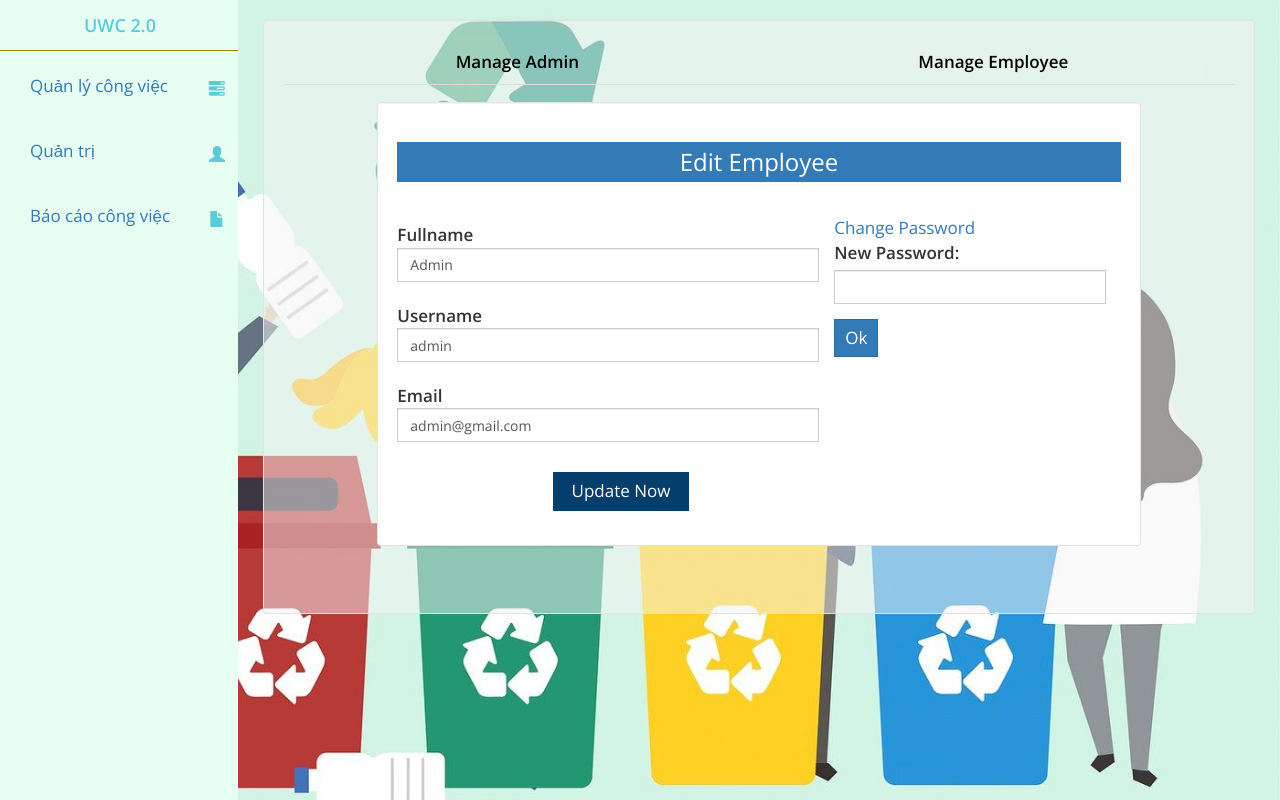
After one commit to TravisMai/CO3001_UWC_HK221, a PHP site: page /update-vehicle.php?admin_id=1 in a window 1280 px wide. The commit adds this page. Run offline with PHP 8.4, Linux system fonts and the light colour scheme; a user stored in the database is signed in; data comes from the database, SQL or seed files in the repository; both versions use the stored data as it was after the commit.

Commit message:
Vehicle
Sửa database thêm vehicle
Sửa thêm 1 vài chức năng về vehicle
Còn lỗi

```diff
--- a/etms/classes/admin_class.php
+++ b/etms/classes/admin_class.php
@@ -461,7 +461,20 @@ class Admin_Class
 		}
 	}
 
+/*----------- add_new_vehicle--------------*/
 
+public function add_new_vehicle($data){
+	$vehicle_name  = $this->test_form_input_data($data['vehicle_name']);
+	$vehicle_status = 0;
+
+	$add_vehicle = $this->db->prepare("INSERT INTO vehicle_info (vehicle_name, status) VALUES (:y, :z)");
+
+	$add_vehicle->bindparam(':y', $vehicle_name);
+	$add_vehicle->bindparam(':z', $vehicle_status);
+
+	$add_user->execute();
+
+}
 
 
 
--- /dev/null
+++ b/etms/update-vehicle.php
@@ -0,0 +1,125 @@
+
+<?php
+
+require 'authentication.php'; // admin authentication check
+
+// auth check
+$user_id = $_SESSION['admin_id'];
+$user_name = $_SESSION['name'];
+$security_key = $_SESSION['security_key'];
+if ($user_id == NULL || $security_key == NULL) {
+    header('Location: index.php');
+}
+
+// check admin
+$user_role = $_SESSION['user_role'];
+if ($user_role != 1) {
+  header('Location: task-info.php');
+}
+
+$admin_id = $_GET['admin_id'];
+
+if(isset($_POST['update_current_employee'])){
+
+    $obj_admin->update_user_data($_POST,$admin_id);
+}
+
+if(isset($_POST['btn_user_password'])){
+
+    $obj_admin->update_user_password($_POST,$admin_id);
+}
+
+
+
+$sql = "SELECT * FROM tbl_admin WHERE user_id='$admin_id' ";
+$info = $obj_admin->manage_all_info($sql);
+$row = $info->fetch(PDO::FETCH_ASSOC);
+
+$page_name="Admin";
+include("include/sidebar.php");
+?>
+
+    <div class="row">
+      <div class="col-md-12">
+        <div class="well well-custom">
+          <ul class="nav nav-tabs nav-justified nav-tabs-custom">
+            <li><a href="manage-admin.php">Manage Admin</a></li>
+            <li><a href="admin-manage-user.php">Manage Employee</a></li>
+          </ul>
+          <div class="gap"></div>
+
+          <div class="row">
+            <div class="col-md-10 col-md-offset-1">
+              <div class="well">
+                <h3 class="text-center bg-primary" style="padding: 7px;">Edit Employee</h3><br>
+
+
+                      <div class="row">
+                        <div class="col-md-7">
+                          <form class="form-horizontal" role="form" action="" method="post" autocomplete="off">
+                            <div class="form-group">
+                              <label class="control-label text-p-reset">Fullname</label>
+                              <div class="">
+                                <input type="text" value="<?php echo $row['fullname']; ?>" placeholder="Enter Employee Name" name="em_fullname" list="expense" class="form-control rounded-0" id="default" required>
+                              </div>
+                            </div>
+
+                            <div class="form-group">
+                              <label class="control-label text-p-reset">Username</label>
+                              <div class="">
+                                <input type="text" value="<?php echo $row['username']; ?>" placeholder="Enter Employee Username" name="em_username" class="form-control rounded-0" required>
+                              </div>
+                            </div>
+                            <div class="form-group">
+                              <label class="control-label text-p-reset">Email</label>
+                              <div class="">
+                                <input type="email" value="<?php echo $row['email']; ?>" placeholder="Enter employee email" name="em_email" class="form-control rounded-0" required>
+                              </div>
+                            </div>
+
+                            <div class="form-group">
+                            </div>
+                            <div class="form-group">
+                              <div class="col-sm-offset-4 col-sm-3">
+                                <button type="submit" name="update_current_employee" class="btn btn-primary-custom">Update Now</button>
+                              </div>
+                            </div>
+                          </form>
+                        </div>
+                        <div class="col-md-5">
+                          <a id="emlpoyee_pass_btn" href="javascript:void(0)" class="">Change Password</a>
+                          <form action="" method="POST" id="employee_pass_cng">
+                            <div class="form-group">
+                              <label for="admin_password">New Password:</label>
+                              <input type="password" name="employee_password" class="form-control rounded-0" id="employee_password" min="8" required>
+                            </div>
+                            <div class="form-group">
+                              <button type="submit" name="btn_user_password" class="btn btn-primary rounded-0 btn-sm">Ok</button>
+
+                            </div>
+                          </form>
+                        </div>
+                      </div>
+
+              </div>
+            </div>
+          </div>
+
+        </div>
+      </div>
+    </div>
+
+
+<?php
+
+include("include/footer.php");
+
+?>
+
+<script type="text/javascript">
+
+$('#emlpoyee_pass_btn').click(function(){
+    $('#employee_pass_cng').toggle('fast');
+});
+
+</script>
```
Also changed, not shown: etms/Database/etms_db.sql (+31 -8 lines), etms/admin-manage-vehicle.php (+19 -22 lines).
